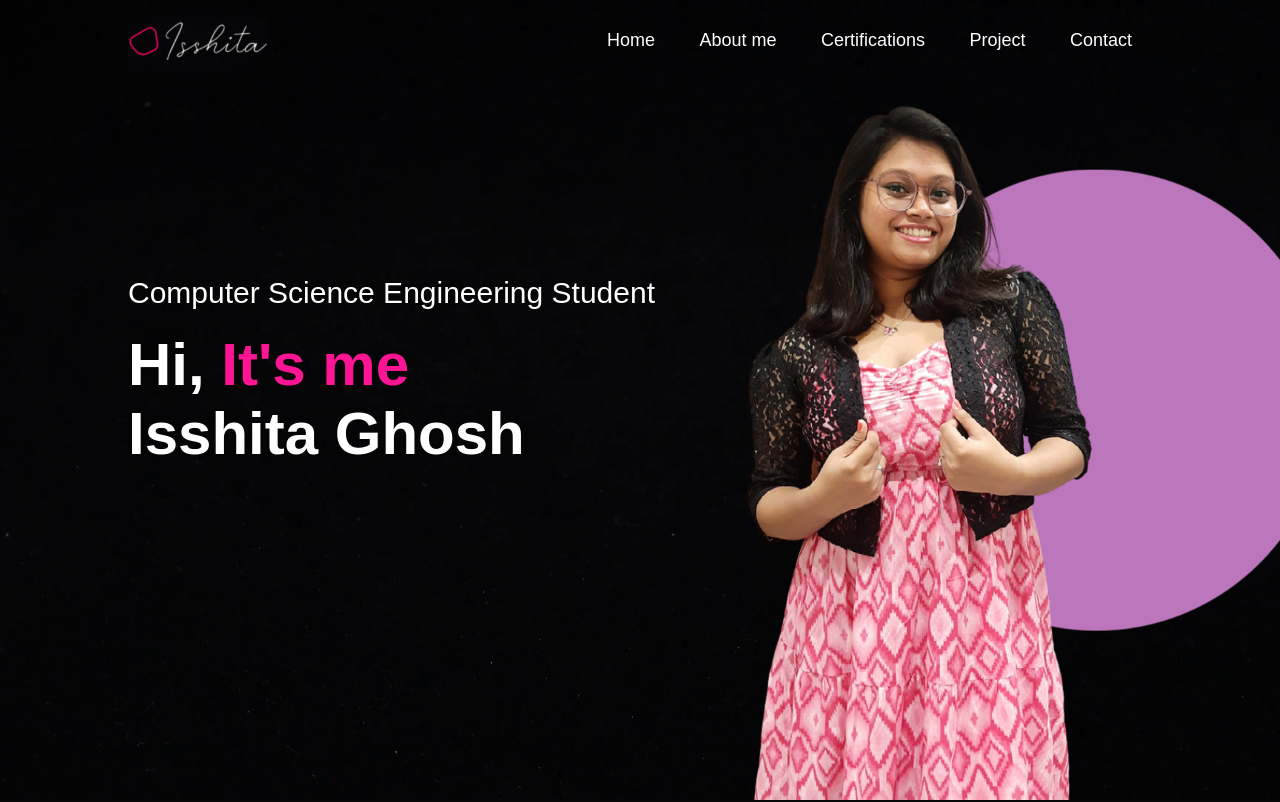
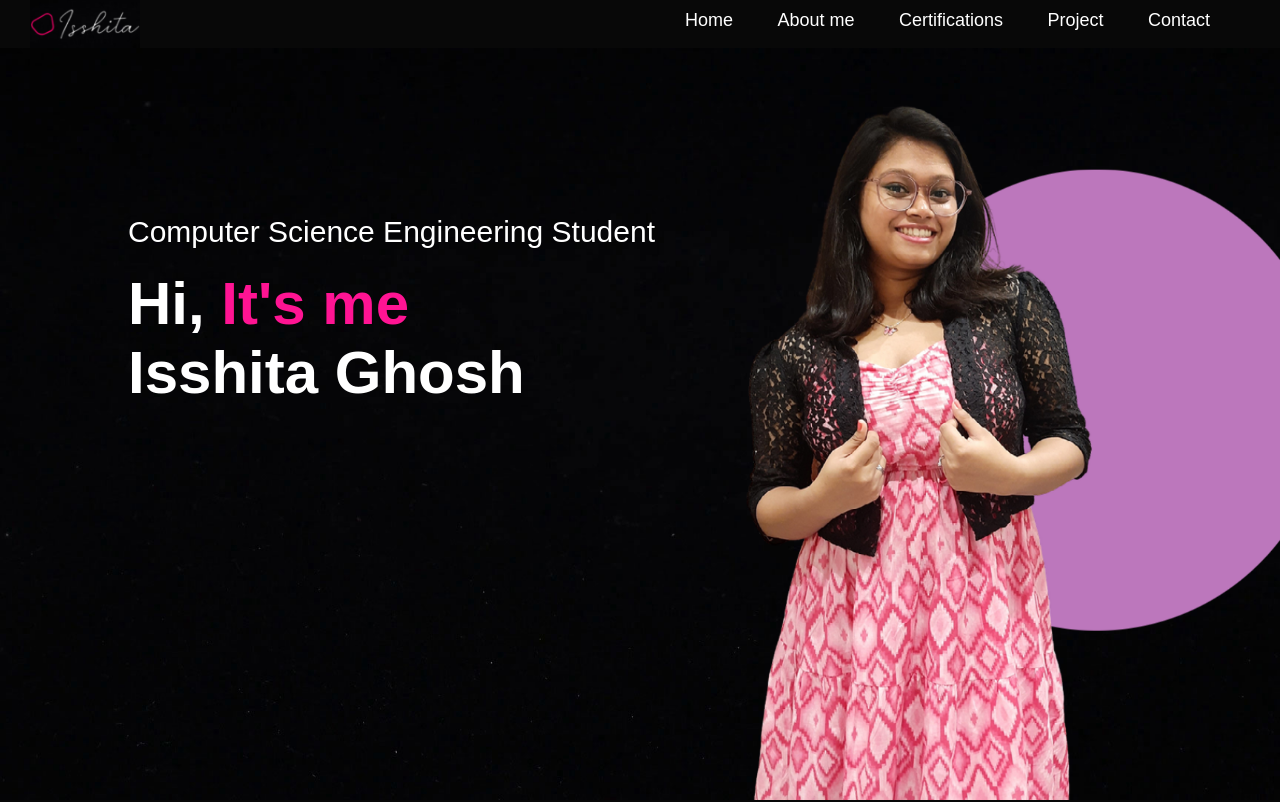
Before and after one commit to isshagle/portfolio_of_Isshita, a plain HTML site: page index.html in a window 1280 px wide. Shown: the top 802 px of the page. Drawn offline with Linux system fonts and the light colour scheme.

Commit message:
Update style.css

```diff
--- a/style.css
+++ b/style.css
@@ -1,64 +1,77 @@
 *{
     margin: 0;
     padding: 0;
+    top:0;
+    left:0;
     font-family: 'Poppins',sans-serif;
     box-sizing: border-box;
 }
-html{
+html
+{
     scroll-behavior: smooth;
 }
 
-body{
+body
+{
     background: #080808;
     color:#fff;
 }
-#header{
+#header
+{
+
     width: 100%;
     height: 100vh;
     background-image: url(background.png);
     background-size: cover;
     background-position: center;
     background-attachment: fixed; /*to make the home page fixed*/
+
 }
-/* #sidemenu
-{
-    position: fixed;
-    top: 0;
-    left: 0;
-    width: 100%;
-    display: flex;
-    justify-content: flex-end;
-    align-items: center;
-    transition: 0.6s;
-    padding-right: 30px;
 
-
-} */
 .container{
     padding: 10px 10%;
 }
 nav{
     display: flex;
-    align-items: center;
+    align-items: right;
     justify-content:space-between ;
     flex-wrap: wrap;
 }
+#nav-bar{
+    position:fixed;
+    background-color: #080808;
+    width: 100vw;
+    z-index: 20;
+}
+#sidemenu{
+    padding-right: 50px;
+}
+nav>img{
+    padding-left: 30px;
+}
 .logo{
     width: 140px;
+
 }
-nav ul li{
+nav ul li
+{
     display: inline-block;
     list-style: none;
     margin: 10px 20px;
+}
 
-}
-nav ul li a{
+nav ul li a
+{
+
+
     color: white;
     text-decoration: none;
     font-size: 18px;
     position: relative;
 
+
 }
+
 nav ul li a::after{
     content:'';
     width: 0;
@@ -70,6 +83,9 @@ nav ul li a::after{
     transition: 0.1s;
 
 }
+
+
+
 nav ul li a:hover::after{
     width: 100%;
 }
```
